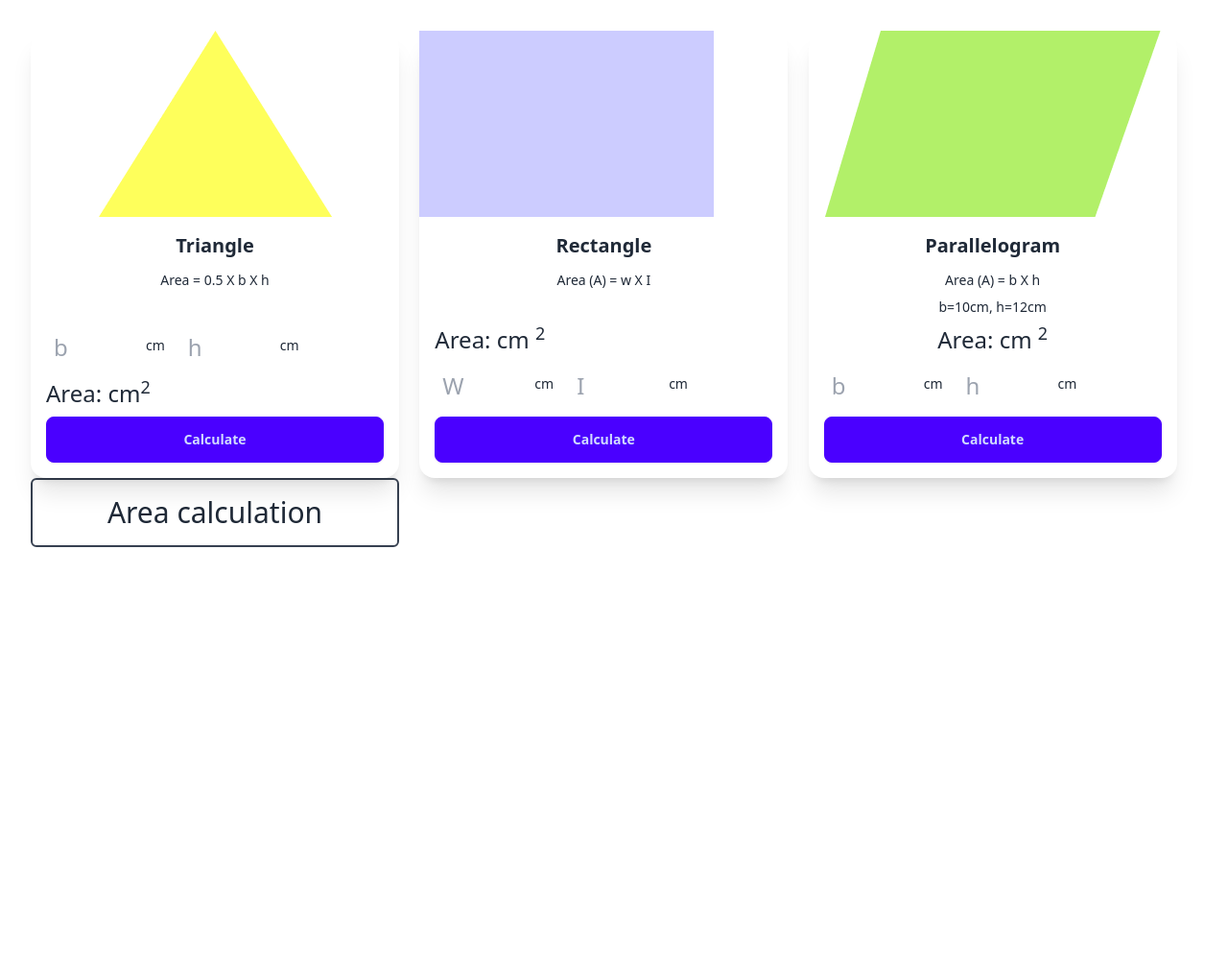
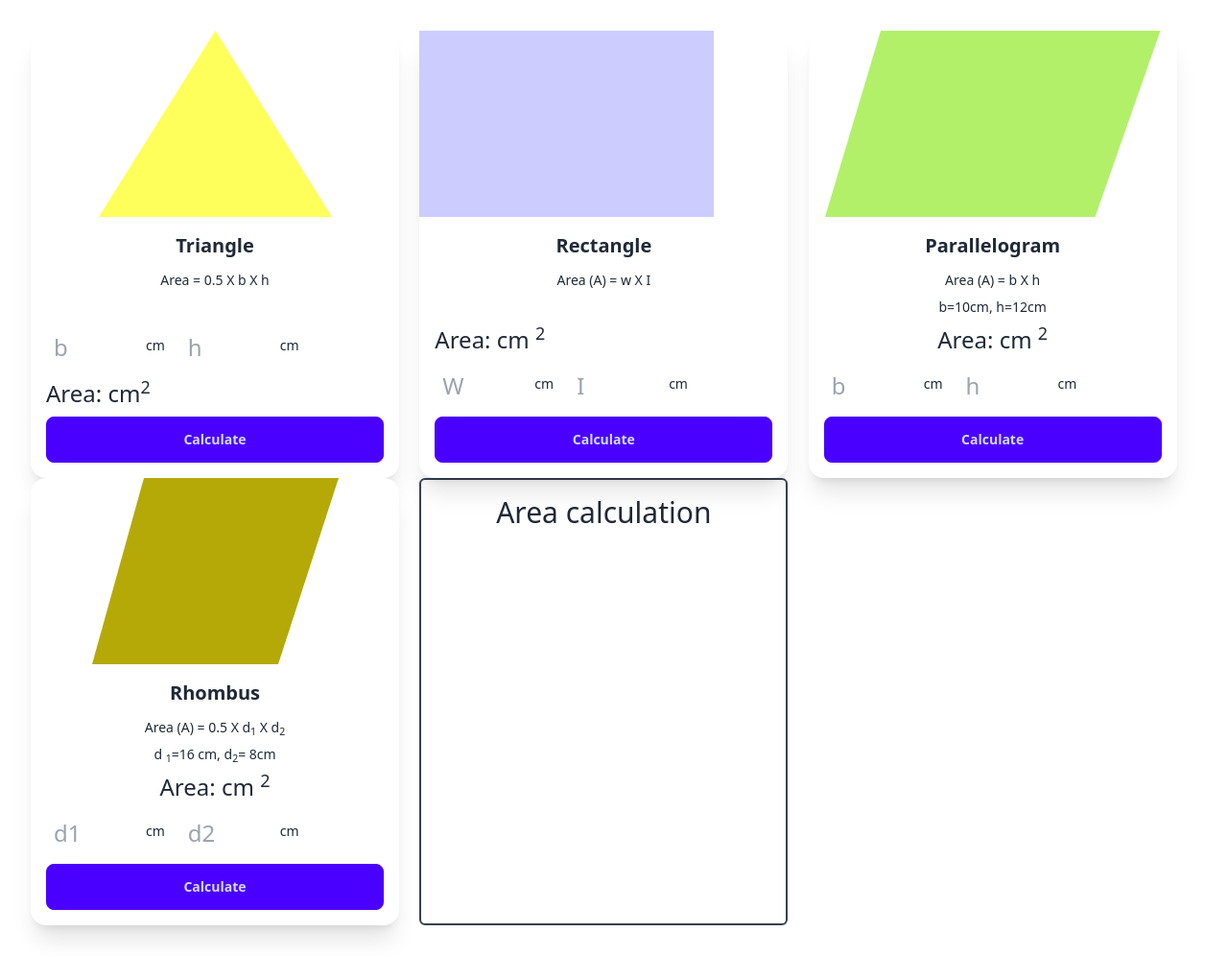
Before and after one commit to akjewel47/geometri-part2, a plain HTML site: page index.html in a window 1280 px wide. Shown: the whole page at 96% size. Before the commit the page ends 800 px from the top, so only its background shows below. Drawn offline with nearby package versions, Linux system fonts and the light colour scheme.

Commit message:
added the Rhombus calculation

```diff
--- a/index.html
+++ b/index.html
@@ -63,6 +63,7 @@
       </div>
      </div>
     </div>
+
     <!-- card Parallelogram -->
     <div class="card card-compact bg-base-100 w-96 shadow-xl">
      <figure>
@@ -87,6 +88,32 @@
      </div>
     </div>
 
+    <!-- card Rhombus-->
+    <div class="card card-compact bg-base-100 w-96 shadow-xl">
+     <figure>
+      <img src="images/rhombus.png" alt="Shoes" />
+     </figure>
+     <div class="card-body">
+      <h2 class="card-title flex justify-center">Rhombus</h2>
+      <p class="text-center">Area (A) = 0.5 X d<sub>1</sub> X d<sub>2</sub></p>
+      <h3 class="text-center">d <sub>1</sub>=16 cm, d<sub>2</sub>= 8cm</h3>
+      <div class="text-center">
+       <p class="text-2xl">Area: <span id="Rhombus-aria"></span><span> cm <sup>2</sup></span></p>
+      </div>
+      <div class="flex">
+       <input class="w-24 text-2xl p-2 rounded-sm" type="text" placeholder="d1" id="Rhombus-d1"><span
+        class="mt-3 mr-4 ml-2">cm</span>
+       <input class="w-24 text-2xl p-2 rounded-sm" type="text" name="" id="Rhombus-d2" placeholder="d2"><span
+        class="mt-3 mr-4 ml-2">cm</span>
+      </div>
+      <div class="card-actions">
+       <button onclick="calculateRhombusAria()" class="btn btn-primary w-full">Calculate</button>
+      </div>
+     </div>
+    </div>
+
+
+
     <!-- area calculation container-->
     <div class="w-96 border-2 border-gray-700 rounded-md">
      <h3 class="text-3xl text-center p-4">Area calculation</h3>
--- a/js/triangle.js
+++ b/js/triangle.js
@@ -57,3 +57,22 @@ function calculateparallelogramAria() {
  parallelogramAria.innerText = parallelogram;
 
 }
+
+// Rhombus card calculate
+function calculateRhombusAria(){
+const RhombusInputD1 = document.getElementById('Rhombus-d1')
+const RhombusValueD1 = RhombusInputD1.value;
+const RhombusD1 = parseFloat(RhombusValueD1);
+console.log('d1:',RhombusD1)
+
+const RhombusInputD2 = document.getElementById('Rhombus-d2');
+const RhombusValueD2 = RhombusInputD2.value;
+const RhombusD2 = parseFloat(RhombusValueD2);
+console.log('d2:', RhombusD2)
+
+const RhombusFormula = 0.5 * RhombusD1 * RhombusD2;
+console.log('Rhombus:', RhombusFormula)
+
+const RhombusAria = document.getElementById('Rhombus-aria')
+RhombusAria.innerText = RhombusFormula;
+}
```
